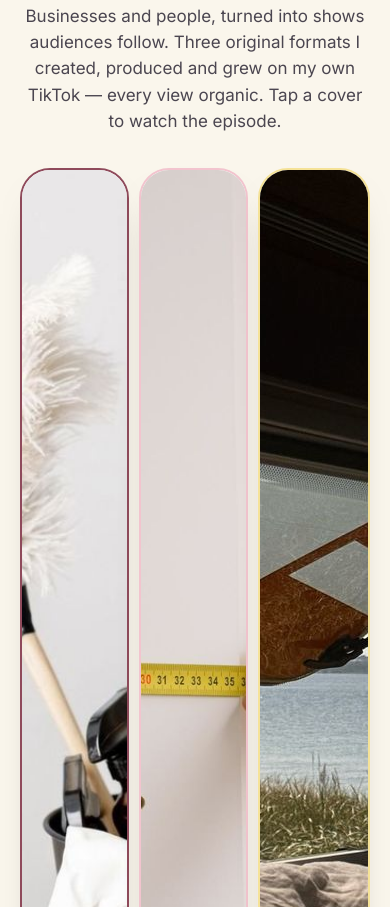
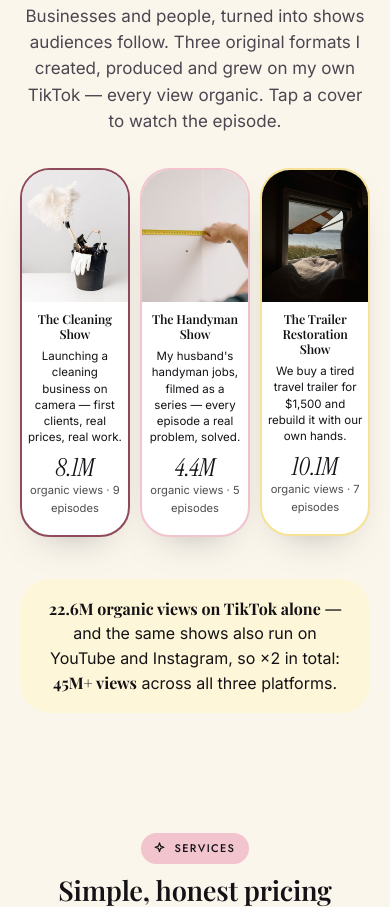
Before and after one commit to FulltimeMasha/fulltimemasha-site, a plain HTML site: page index.html in a window 390 px wide. Shown: the part 2391-3298 px from the top of the page. Drawn offline with Linux system fonts and the light colour scheme.

Commit message:
Shows fix: img height attribute hint (1067px) overrode aspect-ratio — set height:auto, fixed 4:5 photo frame, equal minmax(0,1fr) columns, per-show object-position, smaller wrapping titles on mobile

```diff
--- a/css/oldmoney.css
+++ b/css/oldmoney.css
@@ -109,6 +109,19 @@
   .ugc-site .poster-views{font-size:2rem}
   .ugc-site .poster-meta{font-size:.8rem}
 }
+/* Shows fix (25.11): the img width/height attributes act as a CSS height:1067px hint —
+   without height:auto it overrides aspect-ratio and stretches photos into tall strips.
+   Frame is now a fixed 4:5, height fully auto; equal grid columns via minmax(0,1fr). */
+.ugc-site .shows-grid{grid-template-columns:repeat(3,minmax(0,1fr))}
+.ugc-site .poster-photo{height:auto;aspect-ratio:4/5;flex:none}
+.ugc-site .sc-clean .poster-photo{object-position:50% 50%}
+.ugc-site .sc-handy .poster-photo{object-position:62% 50%}
+.ugc-site .sc-trailer .poster-photo{object-position:50% 45%}
+@media (max-width:859px){
+  .ugc-site .poster-info{padding:.6rem .35rem 0}
+  .ugc-site .poster-name{font-size:.78rem;line-height:1.2}
+  .ugc-site .poster-sub{font-size:.72rem;line-height:1.4}
+}
 /* Handwritten note under the pricing — Ms Madi, like a note in the diary margin */
 .ugc-site .pkg-note{font-family:"Ms Madi",cursive;font-size:clamp(1.55rem,3vw,2rem);line-height:1.25;color:var(--blush-deep)}
 .ugc-site .pkg-note strong{font-weight:400;text-decoration:underline;text-decoration-color:var(--blush);text-decoration-thickness:2px;text-underline-offset:4px}
```
